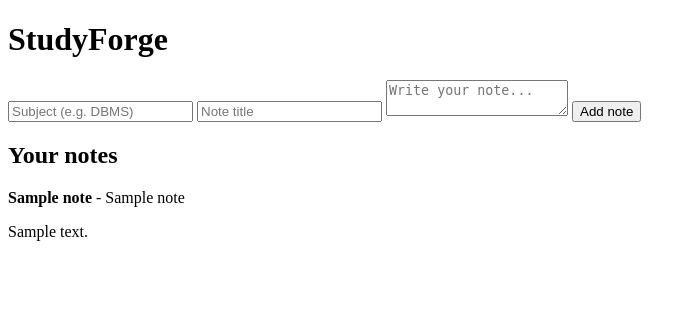
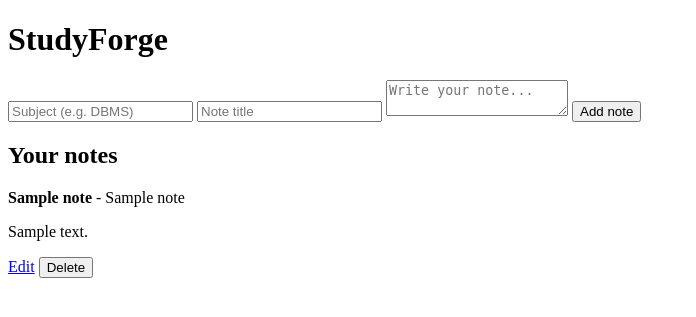
Before and after one commit to MohdSaad25/StudyForge, a Flask app: page / in a window 1280 px wide. Shown: the top 317 px of the page, without its empty margins (0-696 px from the left). Run offline with Flask 3, Linux system fonts and the light colour scheme; tables that the repository leaves empty hold one stand-in row (values such as "Sample post").

Commit message:
Add edit and delete for notes

```diff
--- a/app.py
+++ b/app.py
@@ -1,5 +1,5 @@
 import sqlite3
-from flask import Flask, render_template, request, redirect, url_for
+from flask import Flask, render_template, request, redirect, url_for,abort
 
 app = Flask(__name__)
 DB = "studyforge.db"
@@ -37,7 +37,25 @@ def home():
     with get_db() as conn:
         notes = conn.execute("SELECT * FROM notes ORDER BY created_at DESC").fetchall()
     return render_template("index.html", notes=notes)
+@app.route("/delete/<int:note_id>", methods=["POST"])
+def delete(note_id):
+    with get_db() as conn:
+        conn.execute("DELETE FROM notes WHERE id = ?", (note_id,))
+    return redirect(url_for("home"))
 
+@app.route("/edit/<int:note_id>", methods=["GET", "POST"])
+def edit(note_id):
+    with get_db() as conn:
+        note = conn.execute("SELECT * FROM notes WHERE id = ?", (note_id,)).fetchone()
+        if note is None:
+            abort(404)
+        if request.method == "POST":
+            conn.execute(
+                "UPDATE notes SET subject = ?, title = ?, content = ? WHERE id = ?",
+                (request.form["subject"], request.form["title"], request.form["content"], note_id),
+            )
+            return redirect(url_for("home"))
+    return render_template("edit.html", note=note)
 if __name__ == "__main__":
     init_db()
     app.run(debug=True)
--- a/templates/index.html
+++ b/templates/index.html
@@ -19,9 +19,14 @@
   <div>
     <strong>{{ note.subject }}</strong> - {{ note.title }}
     <p>{{ note.content }}</p>
+    <a href="{{ url_for('edit', note_id=note.id) }}">Edit</a>
+    <form method="POST" action="{{ url_for('delete', note_id=note.id) }}" style="display:inline">
+      <button type="submit">Delete</button>
+    </form>
   </div>
   {% else %}
   <p>No notes yet.</p>
 {% endfor %}
+
 </body>
 </html>
```
Also changed, not shown: templates/edit.html (added, +17 -0 lines). Lines whose indentation alone changed are shown as unchanged.
